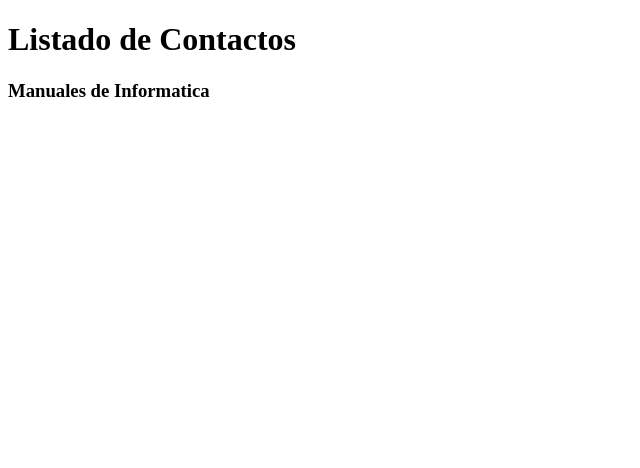
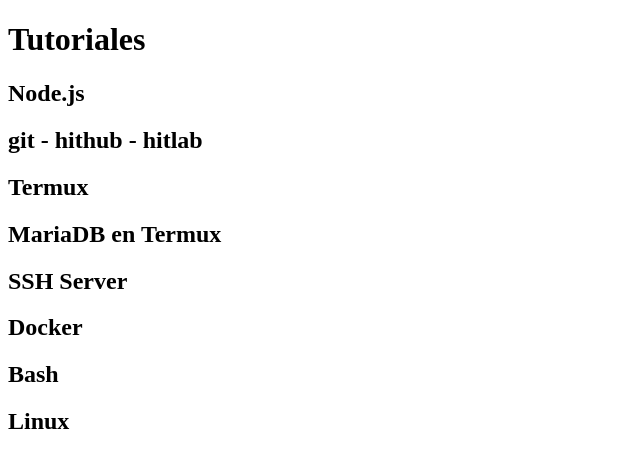
Before and after one commit to jperezpda/jperezpda.github.io, a plain HTML site: page index.html in a window 1280 px wide. Shown: the whole page, without its empty margins (0-640 px from the left). Drawn offline with Linux system fonts and the light colour scheme.

Commit message:
lista de proximos tutoriales

```diff
--- a/index.html
+++ b/index.html
@@ -1,16 +1,20 @@
 <!DOCTYPE html>
 <html>
 <head>
-<title>Lista de Contactos</title>
-
+<title> Jose Luis Perez </title>
 </head>
 <body>
 
-<h1>Listado de Contactos</h1>
+<h1> Tutoriales </h1>
 
-<div id = "list">
-
-<h3> Manuales de Informatica </h3>
+<h2> Node.js </h2>
+<h2> git - hithub - hitlab </h2>
+<h2> Termux </h2>
+<h2> MariaDB en Termux </h2>
+<h2> SSH Server </h2>
+<h2> Docker </h2>
+<h2> Bash </h2>
+<h2> Linux </h2>
 
 </div>
 
```
